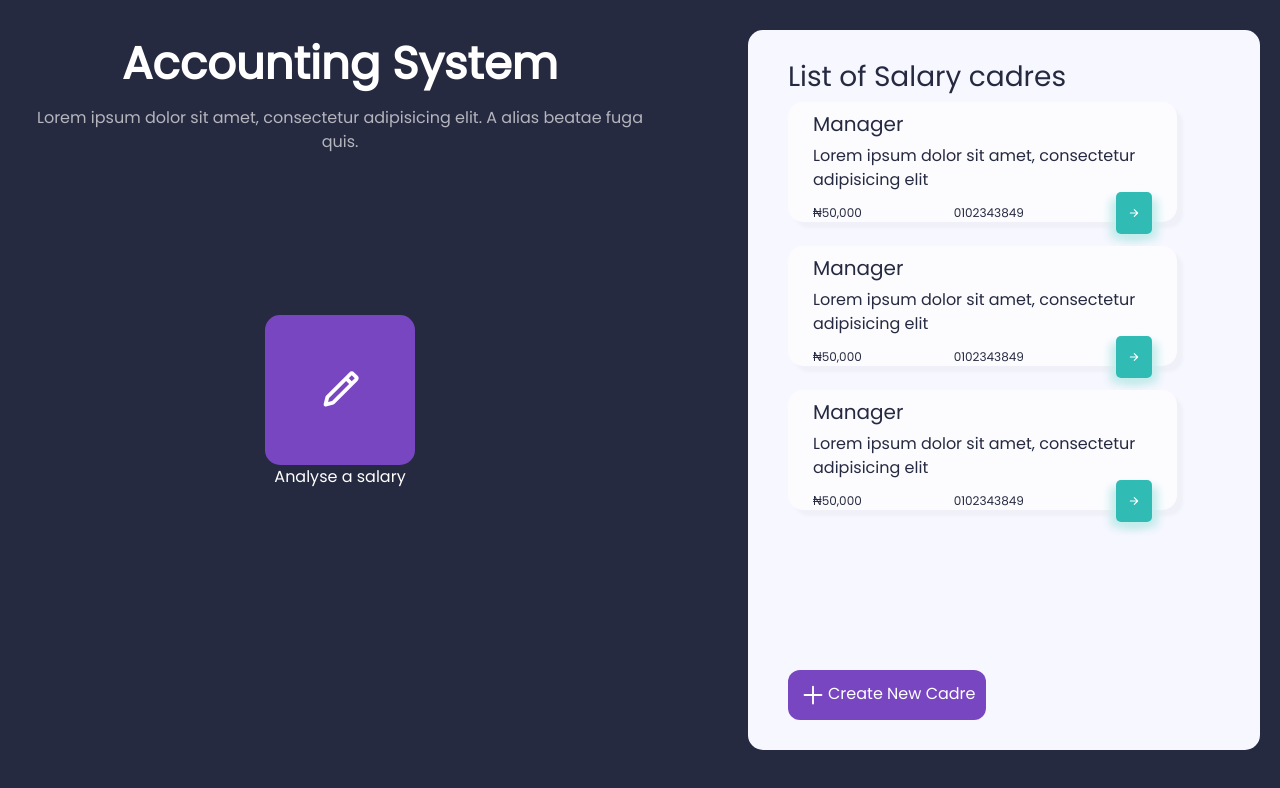
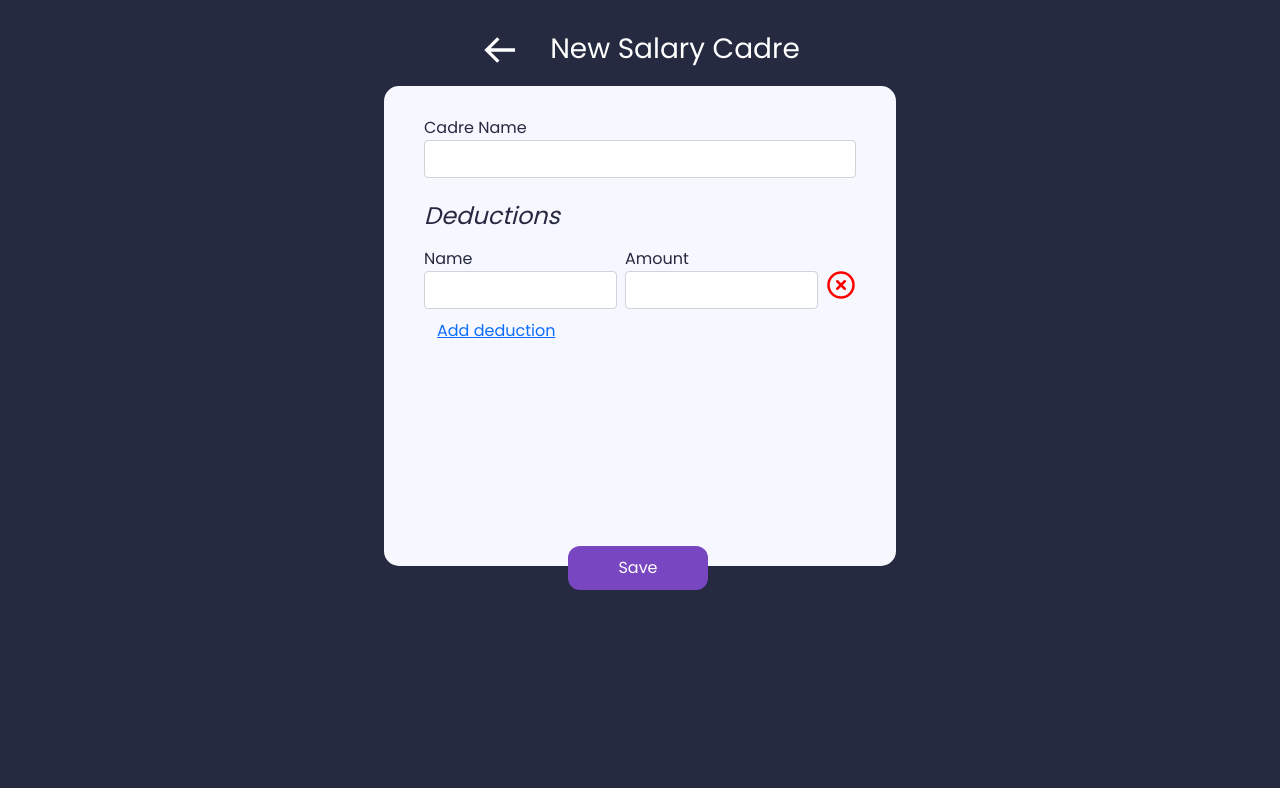
Before and after one commit to greatertomi/simple-accounting-web, a React (Create React App) app: page /new-cadre in a window 1280 px wide. Shown: the top 788 px of the page. Built offline with nearby package versions, Linux system fonts and the light colour scheme.

Commit message:
Worked on a redesign not to use modals

```diff
--- a/src/App.js
+++ b/src/App.js
@@ -1,38 +1,18 @@
-import React, {useState} from "react";
-import 'bootstrap/dist/css/bootstrap.css';
+import React from "react";
+import {BrowserRouter, Route} from 'react-router-dom';
+
 import './App.scss';
-import CadreList from "./components/CadreList";
-import {BiPencil} from 'react-icons/bi'
-import AnalyseSalaryModal from './modals/AnalyseSalaryModal';
+import Landing from './components/Landing';
+import NewSalaryCadre from './components/NewSalaryCadre';
+import AnalyseSalary from './components/AnalyseSalary';
 
 const App = () => {
-  const [modal, setModal] = useState(false);
-
-  const toggle = () => setModal(!modal)
-
   return (
-    <div>
-      <div className="app">
-        <div className="leftSide">
-          <div className="text-center">
-            <div className='heading mb-2'>
-              Accounting System
-            </div>
-            <div className='subHeading mb-5'>
-              Lorem ipsum dolor sit amet, consectetur adipisicing elit. A alias beatae fuga quis.
-            </div>
-          </div>
-          <div className="widgetDiv">
-            <button className="widget" onClick={toggle}>
-              <BiPencil color="white" size={45} />
-            </button>
-            <span>Analyse a salary</span>
-          </div>
-        </div>
-        <CadreList />
-      </div>
-      <AnalyseSalaryModal toggle={toggle} isOpen={modal}/>
-    </div>
+    <BrowserRouter className="app">
+      <Route path="/" exact component={Landing} />
+      <Route path="/new-cadre" exact component={NewSalaryCadre} />
+      <Route path="/analyse" exact component={AnalyseSalary} />
+    </BrowserRouter>
   );
 }
 
--- a/src/App.scss
+++ b/src/App.scss
@@ -5,7 +5,7 @@ body {
   color: white;
 }
 
-.app {
+.landing {
   display: flex;
   justify-content: space-between;
   padding: 30px 20px;
@@ -123,3 +123,43 @@ body {
     color: #9e0909;
   }
 }
+
+.newCadre {
+  display: flex;
+  flex-direction: column;
+  align-items: center;
+  padding-top: 30px;
+  .pageForm {
+    @extend .cadreListDiv;
+    height: 60vh;
+    max-height: 90vh;
+    width: 40%;
+  }
+}
+
+.purpleButton {
+  @extend .downloadBtn;
+  padding: 10px 50px;
+  position: relative;
+  bottom: -100%;
+}
+
+.greenButton {
+  @extend .arrowBtn;
+  color: white;
+  padding: 10px 50px;
+  position: relative;
+  bottom: -100%;
+}
+
+.backArrow {
+  cursor: pointer;
+  margin-right: 30px;
+  &:hover {
+    color: #B4B5BD;
+  }
+}
+
+.analysisResult {
+  line-height: 30px;
+}
--- /dev/null
+++ b/src/components/AnalyseSalary.js
@@ -0,0 +1,47 @@
+import React from 'react';
+import {BiArrowBack} from 'react-icons/bi';
+import {useHistory} from 'react-router-dom';
+
+const AnalyseSalary = () => {
+  const history = useHistory();
+  return (
+    <div className="newCadre">
+      <h3>
+        <BiArrowBack size={40} className="backArrow" onClick={() => history.push('/')} />
+        Analyse Salary
+      </h3>
+      <div className="pageForm mt-2">
+        <form>
+          <div className="row">
+            <div className="col-md-12 col-lg-6">
+              <label htmlFor="">Cadre</label>
+              <select className="form-control">
+                <option value="manager">Manager</option>
+              </select>
+            </div>
+            <div className="col-md-12 col-lg-6">
+              <label htmlFor="salary">Salary</label>
+              <input type="number" className="form-control" id="salary" />
+            </div>
+          </div>
+        </form>
+        <h3 className="mt-3">Result</h3>
+        <div className="analysisResult">
+          <div>Cadre: Manager</div>
+          <div>Net Salary: $25,000</div>
+          <h5 className="my-2 fst-italic">Deductions</h5>
+          <div className="deductions">
+            <div>Deduction #1: -4000</div>
+            <div>Deduction #2: -4000</div>
+            <div>Deduction #3: -4000</div>
+          </div>
+          <div className="gross">
+            Gross Salary: $20,000
+          </div>
+        </div>
+      </div>
+    </div>
+  );
+};
+
+export default AnalyseSalary;
--- a/src/components/CadreList.js
+++ b/src/components/CadreList.js
@@ -1,11 +1,11 @@
-import React, {useState} from 'react';
+import React from 'react';
+import {useHistory} from 'react-router-dom';
+
 import Cadre from "./Cadre";
 import {IoAddOutline} from 'react-icons/io5'
-import CreateCadreModal from '../modals/CreateCadreModal';
 
 const CadreList = () => {
-  const [modal, setModal] = useState(false);
-  const toggle = () => setModal(!modal)
+  const history = useHistory();
 
   return (
     <div className="cadreListDiv">
@@ -14,12 +14,11 @@ const CadreList = () => {
       <Cadre />
       <Cadre />
       <div>
-        <button className="downloadBtn" onClick={toggle}>
+        <button className="downloadBtn" onClick={() => history.push('/new-cadre')}>
           <IoAddOutline color="white" size={30} />
           <span className="ml-4">Create New Cadre</span>
         </button>
       </div>
-      <CreateCadreModal toggle={toggle} isOpen={modal} />
     </div>
   );
 };
--- /dev/null
+++ b/src/components/Landing.js
@@ -0,0 +1,31 @@
+import React from 'react';
+import {BiPencil} from 'react-icons/bi';
+import CadreList from './CadreList';
+import {useHistory} from 'react-router-dom';
+
+const Landing = () => {
+  const history = useHistory();
+  return (
+    <div className="landing">
+      <div className="leftSide">
+        <div className="text-center">
+          <div className='heading mb-2'>
+            Accounting System
+          </div>
+          <div className='subHeading mb-5'>
+            Lorem ipsum dolor sit amet, consectetur adipisicing elit. A alias beatae fuga quis.
+          </div>
+        </div>
+        <div className="widgetDiv">
+          <button className="widget" onClick={() => history.push('/analyse')}>
+            <BiPencil color="white" size={45} />
+          </button>
+          <span>Analyse a salary</span>
+        </div>
+      </div>
+      <CadreList />
+    </div>
+  );
+};
+
+export default Landing;
--- /dev/null
+++ b/src/components/NewSalaryCadre.js
@@ -0,0 +1,48 @@
+import React from 'react';
+import {useHistory} from 'react-router-dom';
+
+import {FiXCircle} from 'react-icons/fi';
+import {BiArrowBack} from 'react-icons/bi';
+
+const NewSalaryCadre = () => {
+  const handleAddDeduction = () => {
+    console.log('add deduction');
+  }
+
+  const history = useHistory();
+
+  return (
+    <div className="newCadre">
+      <h3>
+        <BiArrowBack size={40} className="backArrow" onClick={() => history.push('/')} />
+        New Salary Cadre
+      </h3>
+      <div className="pageForm mt-2">
+        <form>
+          <div>
+            <label htmlFor="cadreName">Cadre Name</label>
+            <input type="text" className="form-control" id="cadreName" />
+          </div>
+          <h4 className="mt-4 fst-italic">Deductions</h4>
+          <div className="d-flex align-items-center mt-3">
+            <div className="me-2">
+              <label htmlFor="deductionName">Name</label>
+              <input type="text" className="form-control" id="deductionName" />
+            </div>
+            <div className="me-2">
+              <label htmlFor="deductionAmount">Amount</label>
+              <input type="number" className="form-control" id="deductionAmount" />
+            </div>
+            <div>
+              <FiXCircle size={30} className="formCancel"/>
+            </div>
+          </div>
+          <button className="btn btn-link" onClick={handleAddDeduction}>Add deduction</button>
+          <button className="purpleButton">Save</button>
+        </form>
+      </div>
+    </div>
+  );
+};
+
+export default NewSalaryCadre;
--- a/src/index.js
+++ b/src/index.js
@@ -1,5 +1,6 @@
 import React from 'react';
 import ReactDOM from 'react-dom';
+import 'bootstrap/dist/css/bootstrap.css';
 import App from './App';
 
 ReactDOM.render(
--- a/src/modals/CreateCadreModal.js
+++ b/src/modals/CreateCadreModal.js
@@ -1,33 +1,59 @@
 import React, {useState} from 'react';
 import {Button, Modal, ModalBody, ModalFooter, ModalHeader} from 'reactstrap';
+import {FiXCircle} from 'react-icons/fi';
 
 const CreateCadreModal = ({isOpen, toggle}) => {
+  const [deductions, setDeductions] = useState([
+    {
+      name: 'cat',
+      amount: 5000
+    },
+    {
+      name: 'rat',
+      amount: 15000
+    }
+  ])
   const handleAddDeduction = () => {
-    console.log('deduction');
+    setDeductions([...deductions, {name: '', amount: ''}]);
+  }
+
+  const handleOnChange = () => {
+
+  }
+
+  const renderForm = () => {
+    return (
+      <form>
+        <div>
+          <label htmlFor="cadreName">Cadre Name</label>
+          <input type="text" className="form-control" id="cadreName" />
+        </div>
+        <h4 className="mt-4 fst-italic">Deductions</h4>
+        {deductions.map(({name, amount}, index) => (
+          <div className="d-flex align-items-center mt-3" key={'form' + index}>
+            <div className="me-2">
+              <label htmlFor="name">Name</label>
+              <input type="text" className="form-control" id="name" value={name} onChange={handleOnChange} />
+            </div>
+            <div className="me-2">
+              <label htmlFor="salary">Amount</label>
+              <input type="number" className="form-control" id="salary" value={amount} onChange={handleOnChange} />
+            </div>
+            <div>
+              <FiXCircle size={30} className="formCancel"/>
+            </div>
+          </div>
+        ))}
+        <button className="btn btn-link" onClick={handleAddDeduction}>Add deduction</button>
+      </form>
+    )
   }
 
   return (
     <Modal isOpen={isOpen} toggle={toggle} className="customModal">
       <ModalHeader toggle={toggle}>Analyse Salary</ModalHeader>
       <ModalBody>
-        <form>
-          <div>
-            <label htmlFor="cadreName">Cadre Name</label>
-            <input type="text" className="form-control" id="cadreName" />
-          </div>
-          <h4 className="mt-4 fst-italic">Deductions</h4>
-          <div className="d-flex">
-            <div className="me-2">
-              <label htmlFor="salary">Name</label>
-              <input type="text" className="form-control" id="name" />
-            </div>
-            <div>
-              <label htmlFor="salary">Amount</label>
-              <input type="number" className="form-control" id="salary" />
-            </div>
-          </div>
-          <button className="btn btn-link" onClick={handleAddDeduction}>Add deduction</button>
-        </form>
+        {renderForm()}
       </ModalBody>
       <ModalFooter>
         <Button color="primary" onClick={toggle}>Save</Button>
```
